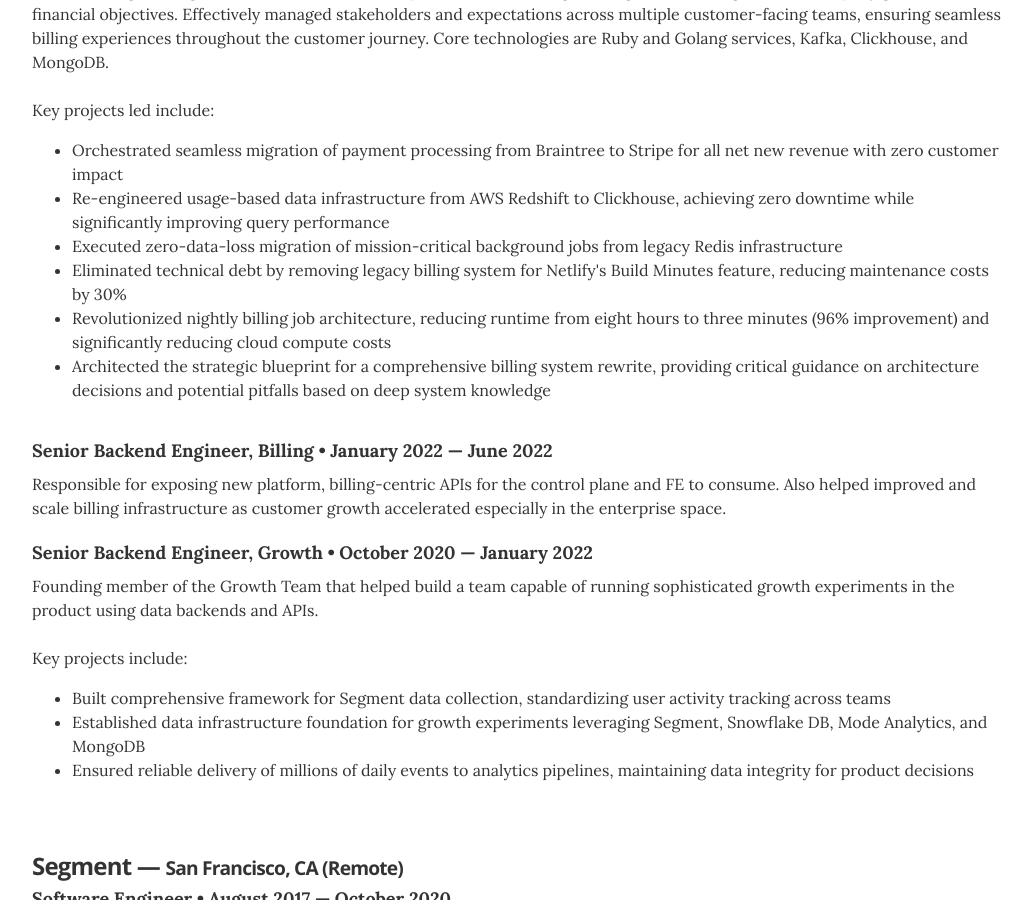
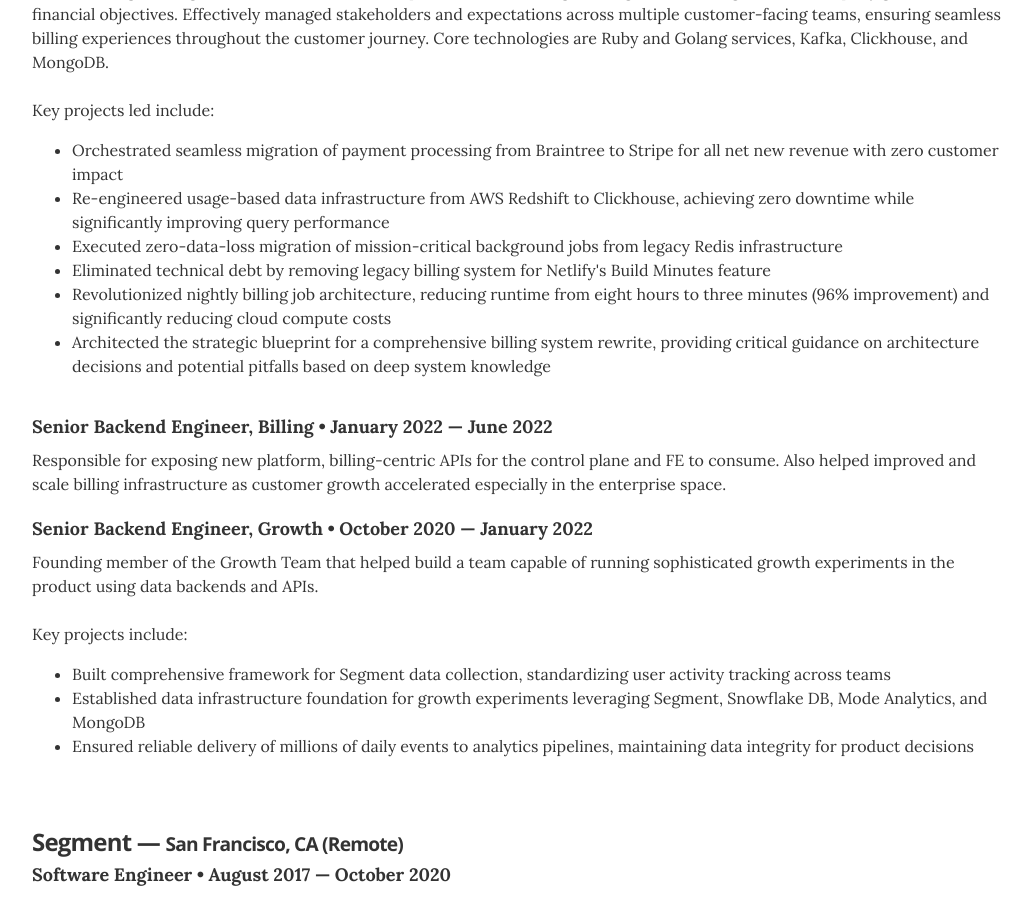
Before and after one commit to bryanmikaelian/resume, a Jekyll site: the page built from index.html, in a window 1280 px wide and 900 px high, scrolled down 1286 px. Shown: the whole window, without its empty margins (120-1152 px from the left). Built offline with Jekyll 4.4.1, drawn with Linux system fonts in a browser that asks for light colours.

Commit message:
Update experience.yml

```diff
--- a/_data/experience.yml
+++ b/_data/experience.yml
@@ -26,7 +26,7 @@
       <li>Orchestrated seamless migration of payment processing from Braintree to Stripe for all net new revenue with zero customer impact</li>
       <li>Re-engineered usage-based data infrastructure from AWS Redshift to Clickhouse, achieving zero downtime while significantly improving query performance</li>
       <li>Executed zero-data-loss migration of mission-critical background jobs from legacy Redis infrastructure</li>
-      <li>Eliminated technical debt by removing legacy billing system for Netlify's Build Minutes feature, reducing maintenance costs by 30%</li>
+      <li>Eliminated technical debt by removing legacy billing system for Netlify's Build Minutes feature</li>
       <li>Revolutionized nightly billing job architecture, reducing runtime from eight hours to three minutes (96% improvement) and significantly reducing cloud compute costs</li>
       <li>Architected the strategic blueprint for a comprehensive billing system rewrite, providing critical guidance on architecture decisions and potential pitfalls based on deep system knowledge</li>
     </ul>
```
